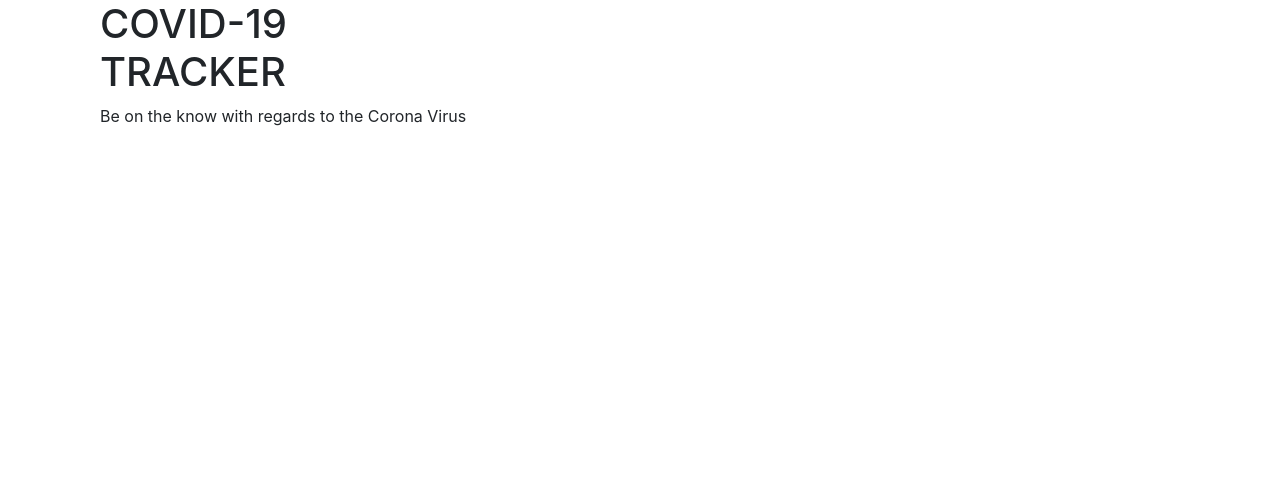
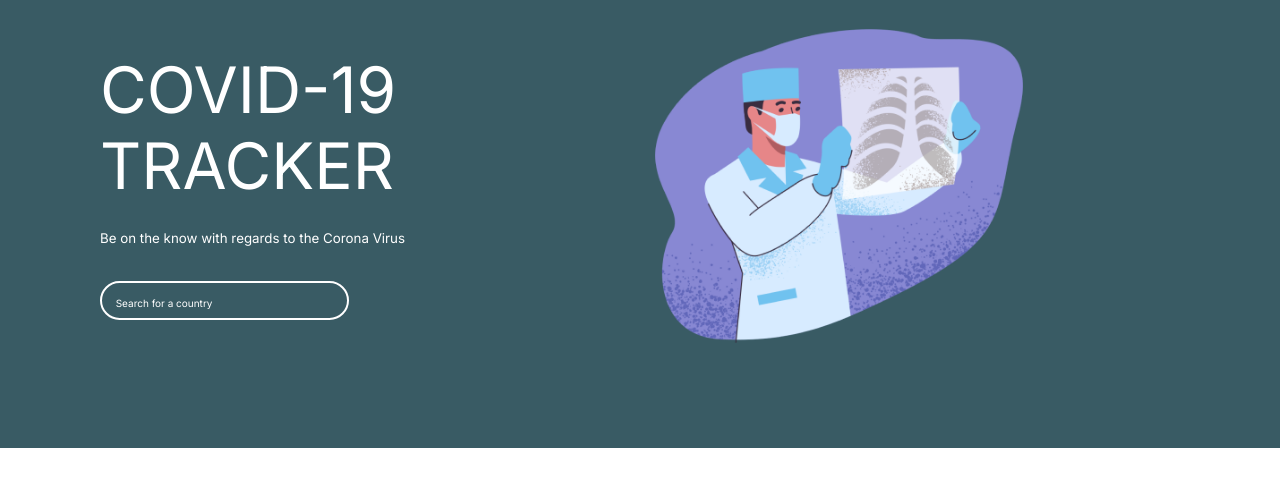
Before and after one commit to MwitaChacha/covid-tracker, a Django app: template core/templates/index.html in a window 1280 px wide. Shown: the top 487 px of the page. Run offline with Django 3.2, Linux system fonts and the light colour scheme; the template is opened without the code that fills it, so the values that code supplies are empty; some web fonts are replaced.

Commit message:
Styling the landing page

```diff
--- a/core/templates/index.html
+++ b/core/templates/index.html
@@ -2,14 +2,17 @@
 {% load static %}
 {% block content %}
 
-<div class="container-fluid">
-    <div class="container">
+<div class="container-fluid landing-section">
+    <div class="container d-flex justify-content-around intro">
         <div class="container">
-<h1>COVID-19 <br>TRACKER</h1>
-<p>Be on the know with regards to the Corona Virus</p>
+            <h1 class="heading pt-3">COVID-19 <br>TRACKER</h1>
+            <p class="py-3">Be on the know with regards to the Corona Virus</p>
+            <form action="get">
+                <input type="text" name="country" id="country" placeholder="   Search for a country">
+            </form>
         </div>
-        <div class="container">
-
+        <div class="container d-none d-md-block d-sm-block d-lg-block">
+            <img class='img-fluid doctor pt-3'  src="{% static 'images/Doctor.png'%}" alt="">
         </div>
     </div>
 </div>
--- a/static/css/index.css
+++ b/static/css/index.css
@@ -2,8 +2,46 @@
 body {
     margin: 0;
     padding: 0;
+    font-family: 'Inter';
+}
+
+p {
+    font-size: smaller;
 }
 
 * {
     box-sizing: border-box;
 }
+.landing-section {
+background-color: #395B64;
+color: #fff;
+height: 28rem;
+padding: 1%;
+}
+
+.intro {
+    display: flex;
+    align-items: center;
+    justify-content: space-between;
+}
+
+.doctor {
+    width: 70%;
+}
+
+.heading {
+    font-size: 4rem;
+}
+
+input[type=text]{
+    background: none;
+    border-radius: 25px;
+    border: solid #fff 2px;
+    padding: 1%;
+    padding-left: 1%;
+}
+
+::placeholder {
+    font-size: x-small;
+    color: white;
+}
```
